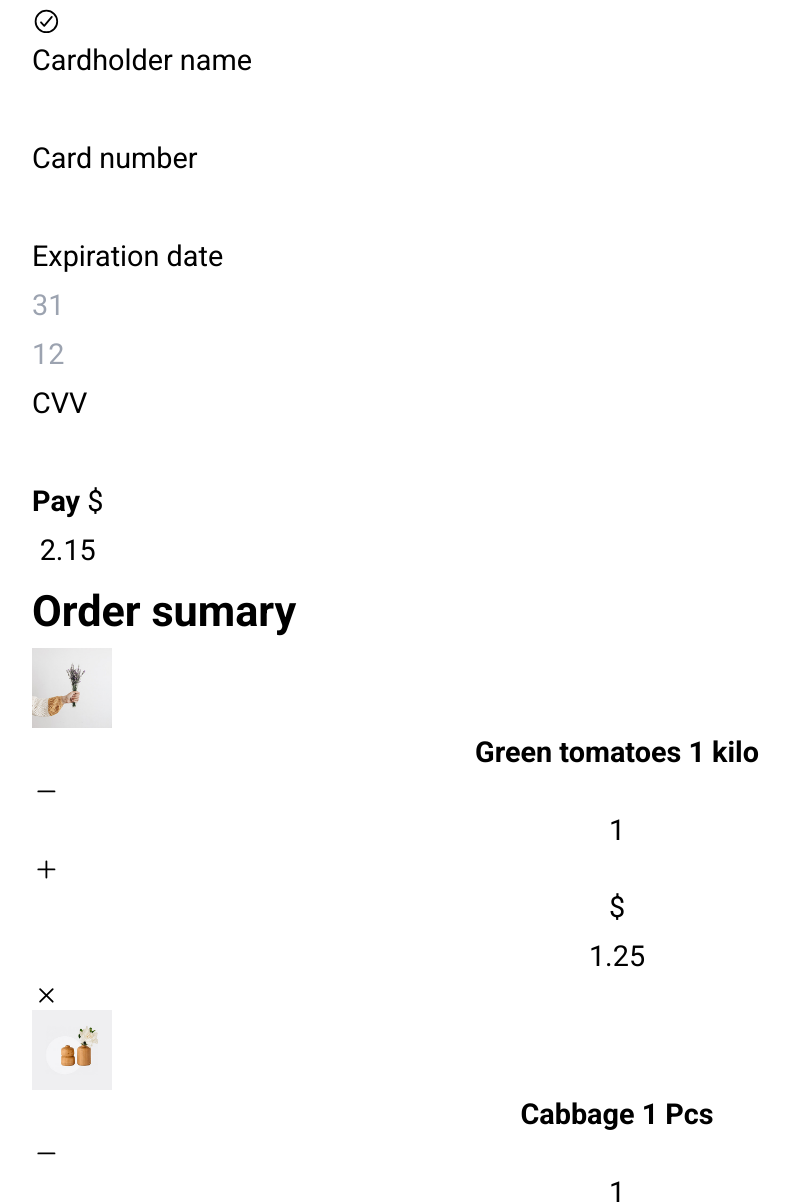
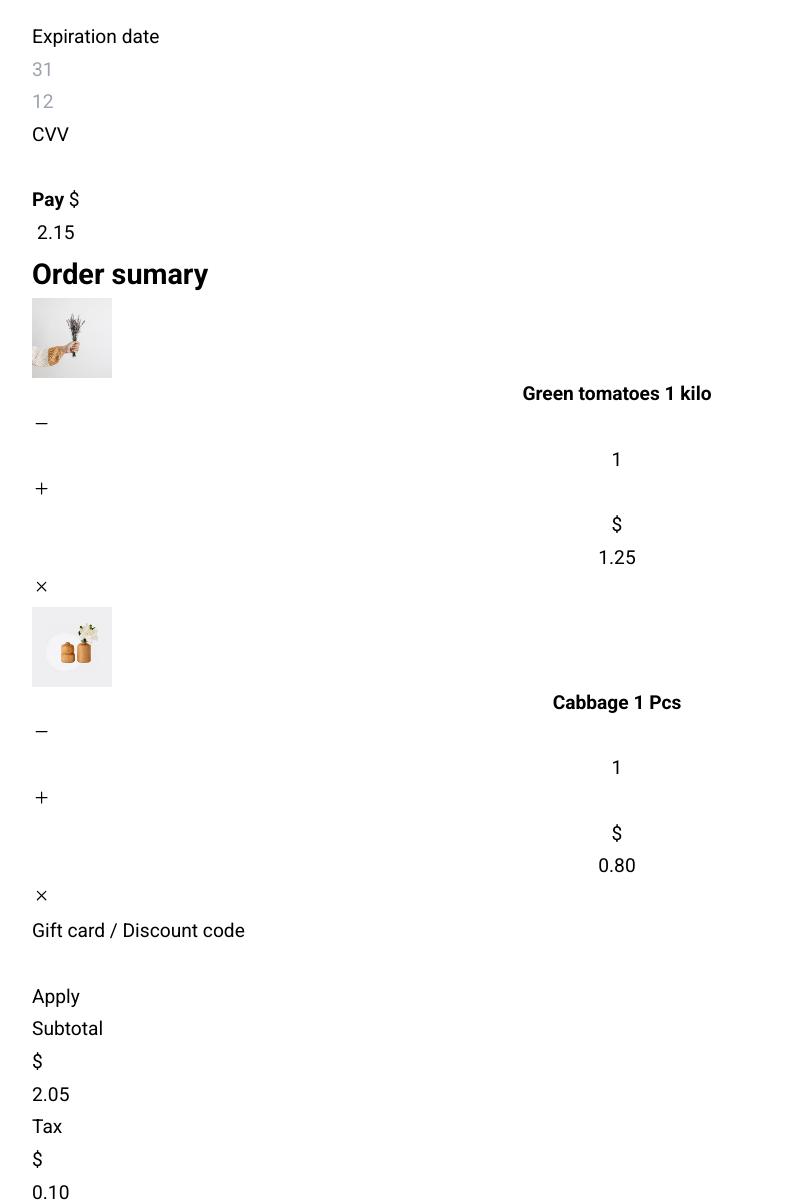
Before and after one commit to eruedasanchez/dooxew-ecommerce, a website: page pages/carrito.html in a window 1280 px wide. Shown: the part 406-1610 px from the top of the page, without its empty margins (23-813 px from the left). Drawn offline with nearby package versions, Linux system fonts and the light colour scheme; a web font is replaced by a local one.

Commit message:
Define variables & apply styles to main labels cart

```diff
--- a/pages/carrito.html
+++ b/pages/carrito.html
@@ -1,5 +1,5 @@
 <!DOCTYPE html>
-<html lang="en">
+<html lang="en" class="html-cart">
 <head>
     <meta charset="UTF-8">
     <meta name="viewport" content="width=device-width, initial-scale=1.0">
@@ -21,51 +21,51 @@
 </head>
 <body>
     <main class="container">
-        <h1 class="heading"><ion-icon name="cart-outline"></ion-icon>Shopping cart</h1>
+        <h1 class="heading"><ion-icon class="cart-ion-icon"  name="cart-outline"></ion-icon>Shopping cart</h1>
         <div class="item-flex">
             <!-- start checkout section -->
             <section class="checkout">
                 <h2 class="section-heading">Payment Details</h2>
                 <div class="payment-form">
                     <div class="payment-method">
-                        <button class="method-selected">
-                            <ion-icon name="card"></ion-icon>
-                            <span>Credit card</span>
+                        <button class="cart-button method-selected">
+                            <ion-icon class="cart-ion-icon" name="card"></ion-icon>
+                            <span class=".cart-span">Credit card</span>
                             <ion-icon class="checkmark fill" name="checkmark-circle"></ion-icon>
                         </button>
-                        <button class="method">
-                            <ion-icon name="logo-paypal"></ion-icon>
-                            <span>Paypal</span>
-                            <ion-icon class="checkmark" name="checkmark-circle-outline"></ion-icon>
+                        <button class="cart-button method">
+                            <ion-icon class="cart-ion-icon" name="logo-paypal"></ion-icon>
+                            <span class=".cart-span">Paypal</span>
+                            <ion-icon class="cart-ion-icon checkmark" name="checkmark-circle-outline"></ion-icon>
                         </button>
                     </div>
 
                     <form action="#">
                         <div class="cardholder-name">
-                            <label for="cardholder-name" class="label-default">Cardholder name</label>
-                            <input type="text" name="cardholder-name" id="cardholder-name" class="input-default">
+                            <label for="cardholder-name" class="cart-label label-default">Cardholder name</label>
+                            <input type="text" name="cardholder-name" id="cardholder-name" class="cart-input input-default">
                         </div>
                         <div class="card-number">
-                            <label for="card-number" class="label-default">Card number</label>
-                            <input type="number" name="card-number" id="card-number" class="input-default">
+                            <label for="card-number" class="cart-label label-default">Card number</label>
+                            <input type="number" name="card-number" id="card-number" class="cart-input input-default">
                         </div>
                         <div class="input-flex">
                             <div class="expire-data">
-                                <label for="expire-name" class="label-default">Expiration date</label>
+                                <label for="expire-name" class="cart-label label-default">Expiration date</label>
                                 <div class="input-flex">
-                                    <input type="number" name="day" id="expire-data" placeholder="31" min="1" max="31" class="input-default">
-                                    <input type="number" name="month" id="expire-data" placeholder="12" min="1" max="12" class="input-default">
+                                    <input type="number" name="day" id="expire-data" placeholder="31" min="1" max="31" class="cart-input input-default">
+                                    <input type="number" name="month" id="expire-data" placeholder="12" min="1" max="12" class="cart-input input-default">
                                 </div>
                             </div>
                             <div class="cvv">
-                                <label for="cvv" class="label-default">CVV</label>
-                                <input type="number" name="cvv" id="cvv" class="input-default">
+                                <label for="cvv" class="cart-label label-default">CVV</label>
+                                <input type="number" name="cvv" id="cvv" class="cart-input input-default">
                             </div>
                         </div>
                     </form>
                 </div>
-                <button class="btn btn-primary">
-                    <b>Pay</b> $ <span id="payAmount">2.15</span>
+                <button class="cart-button btn btn-primary">
+                    <b>Pay</b> $ <span class=".cart-span" id="payAmount">2.15</span>
                 </button>
             </section>
             <!-- end checkout section -->
@@ -77,70 +77,70 @@
                     <div class="product-card">
                         <div class="card">
                             <div class="img-box">
-                                <img src="../assets/img/decoration-01.jpg" alt="green tomatoes" width="80px" class="product-img">
+                                <img src="../assets/img/decoration-01.jpg" alt="green tomatoes" width="80px" class="cart-img product-img">
                             </div>
                             <div class="detail">
                                 <h4 class="product-name">Green tomatoes 1 kilo</h4>
                                 <div class="wrapper">
                                     <div class="product-qty">
-                                        <button id="decrement"><ion-icon name="remove-outline"></ion-icon></button>
-                                        <span id="quantity">1</span>
-                                        <button id="increment"><ion-icon name="add-outline"></ion-icon></button>
+                                        <button class="cart-button" id="decrement"><ion-icon class="cart-ion-icon" name="remove-outline"></ion-icon></button>
+                                        <span class=".cart-span" id="quantity">1</span>
+                                        <button class="cart-button" id="increment"><ion-icon class="cart-ion-icon" name="add-outline"></ion-icon></button>
                                     </div>
                                     <div class="price">
-                                        $ <span id="price">1.25</span>
+                                        $ <span class=".cart-span" id="price">1.25</span>
                                     </div>
                                 </div>
                             </div>
-                            <button class="product-close-btn"> <!--id="product-close-btn"-->
-                                <ion-icon name="close-outline"></ion-icon>
+                            <button class="cart-button product-close-btn"> <!--id="product-close-btn"-->
+                                <ion-icon class="cart-ion-icon" name="close-outline"></ion-icon>
                             </button>
                         </div>
                     </div>
                     <div class="product-card">
                         <div class="card">
                             <div class="img-box">
-                                <img src="../assets/img/accesory-01.jpg" alt="Cabbage" width="80px" class="product-img">
+                                <img src="../assets/img/accesory-01.jpg" alt="Cabbage" width="80px" class="cart-img product-img">
                             </div>
                             <div class="detail">
                                 <h4 class="product-name">Cabbage 1 Pcs</h4>
                                 <div class="wrapper">
                                     <div class="product-qty">
-                                        <button id="decrement"><ion-icon name="remove-outline"></ion-icon></button>
-                                        <span id="quantity">1</span>
-                                        <button id="increment"><ion-icon name="add-outline"></ion-icon></button>
+                                        <button class="cart-button" id="decrement"><ion-icon class="cart-ion-icon" name="remove-outline"></ion-icon></button>
+                                        <span class=".cart-span" id="quantity">1</span>
+                                        <button class="cart-button" id="increment"><ion-icon class="cart-ion-icon" name="add-outline"></ion-icon></button>
                                     </div>
                                     <div class="price">
-                                        $ <span id="price">0.80</span>
+                                        $ <span class=".cart-span" id="price">0.80</span>
                                     </div>
                                 </div>
                             </div>
-                            <button class="product-close-btn">  <!-- id="product-close-btn" -->
-                                <ion-icon name="close-outline"></ion-icon>
+                            <button class="cart-button product-close-btn">  <!-- id="product-close-btn" -->
+                                <ion-icon class="cart-ion-icon" name="close-outline"></ion-icon>
                             </button>
                         </div>
                     </div>
                 </div>
                 <div class="wrapper">
                     <div class="discount-token">
-                        <label for="discount-token" class="label-default">Gift card / Discount code</label>
+                        <label for="discount-token" class="cart-label label-default">Gift card / Discount code</label>
                         <div class="wrapper-flex">
-                            <input type="text" name="discount-token" id="discount-token" class="input-default">
-                            <button class="btn btn-outline">Apply</button>
+                            <input type="text" name="discount-token" id="discount-token" class="cart-input input-default">
+                            <button class="cart-button btn btn-outline">Apply</button>
                         </div>
                     </div>
                     <div class="amount">
                         <div class="subtotal">
-                            <span>Subtotal</span> <span>$ <span id="subtotal">2.05</span></span>
+                            <span class=".cart-span">Subtotal</span> <span class=".cart-span">$ <span class=".cart-span" id="subtotal">2.05</span></span>
                         </div>
                         <div class="tax">
-                            <span>Tax</span> <span>$ <span id="tax">0.10</span></span>
+                            <span class=".cart-span">Tax</span> <span class=".cart-span">$ <span class=".cart-span" id="tax">0.10</span></span>
                         </div>
                         <div class="shipping">
-                            <span>Shipping</span> <span>$ <span id="shipping">0.00</span></span>
+                            <span class=".cart-span">Shipping</span> <span class=".cart-span">$ <span class=".cart-span" id="shipping">0.00</span></span>
                         </div>
                         <div class="total">
-                            <span>Total</span> <span>$ <span id="total">2.15</span></span>
+                            <span class=".cart-span">Total</span> <span class=".cart-span">$ <span class=".cart-span" id="total">2.15</span></span>
                         </div>
                     </div>
                 </div>
--- a/scss/base/_typo.scss
+++ b/scss/base/_typo.scss
@@ -15,3 +15,8 @@ body{
 body.active{
     overflow: hidden;
 }
+
+.html-cart{
+    font-family: $font-roboto;
+    font-size: 12px;
+}
--- /dev/null
+++ b/scss/layout/_cart-index.scss
@@ -0,0 +1,32 @@
+.cart-button{
+    border: none;
+    background: none;
+    font: inherit;
+    cursor: pointer;
+}
+
+.cart-ion-icon, .cart-span{
+    display: inline-block;
+}
+
+.cart-label, .cart-img{
+    display: block;
+}
+
+.cart-input{
+    font: inherit;
+    width: 100%;
+    border: none;
+}
+
+.cart-input:focus{
+    outline: 2px solid $tan-crayola;
+}
+
+/* remove number input up & down button */
+
+.cart-input::-webkit-inner-spin-button, .cart-input::-webkit-outer-spin-button{
+    appearance: none;
+    -webkit-appearance: none;
+    margin: 0;
+}
--- a/scss/style.scss
+++ b/scss/style.scss
@@ -13,6 +13,7 @@
 @import "./layout/newsletter";
 @import "./layout/footer";
 @import "./layout/back-to-top";
+@import "./layout/cart-index";
 @import "./layout/media575";
 @import "./layout/media768";
 @import "./layout/media992";
```
Also changed, not shown: scss/utilities/_variables.scss (+22 -5 lines), css/style.css.
